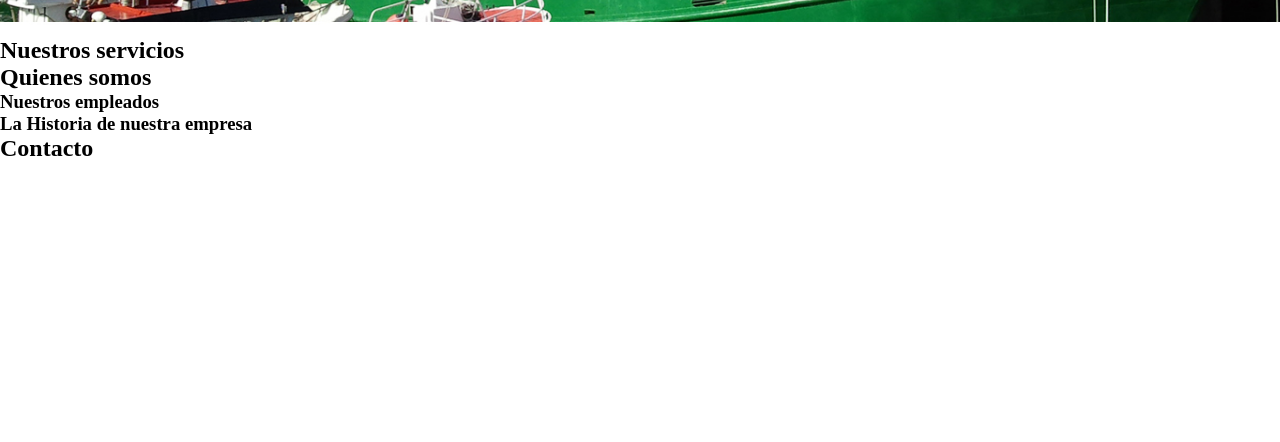
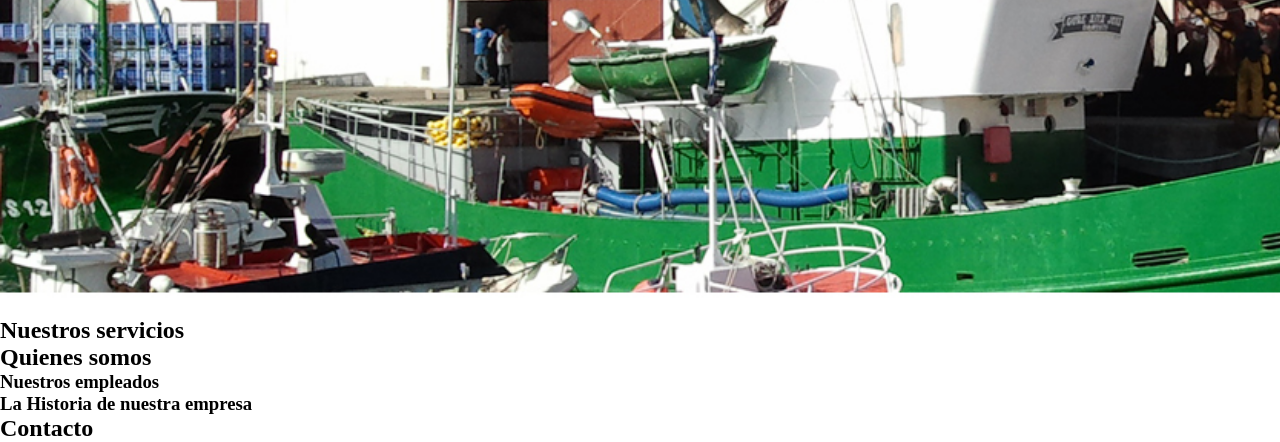
Before and after one commit to NIKODPS/proyecto-1-hola_mundo, a plain HTML site: page index.html in a window 1280 px wide. Shown: the part 483-925 px from the top of the page. Before the commit the page ends 800 px from the top, so only its background shows below. Drawn offline with Linux system fonts and the light colour scheme.

Commit message:
sexta grabacion

```diff
--- a/estilos.css
+++ b/estilos.css
@@ -16,7 +16,7 @@ nav{
 header{
   width: 100%;
   background-color: aquamarine;
-  height: 55vh;
+  height: 90vh;
   background-image:url("./img/barco.png");
   background-repeat: no repeat;
   background-size: cover;
```
